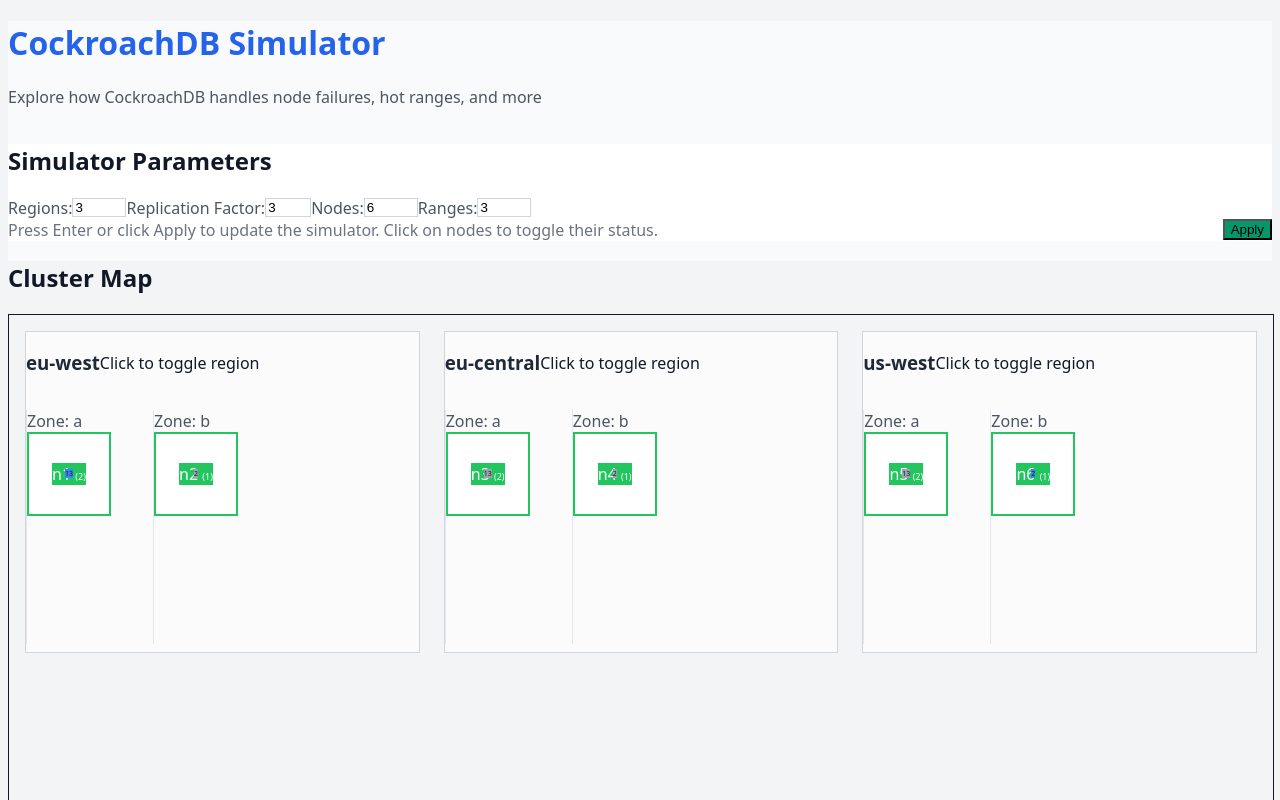
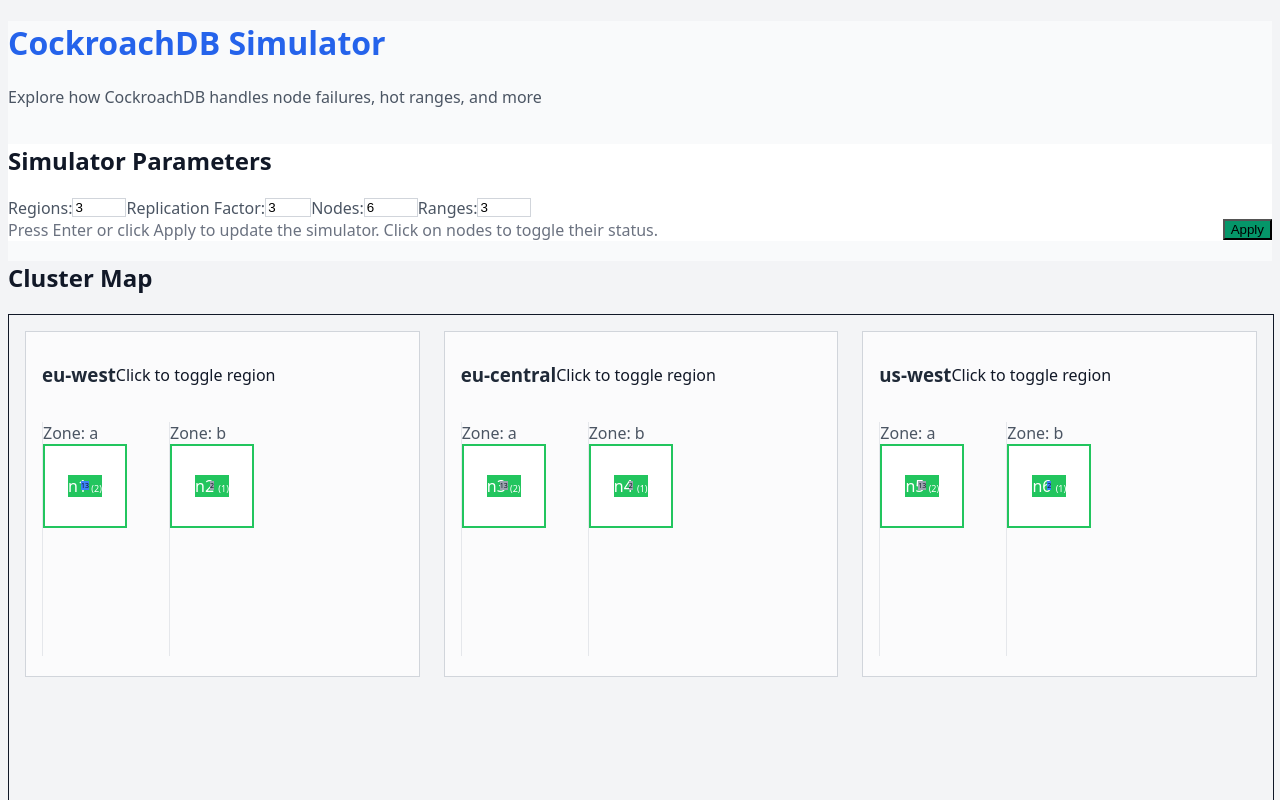
Before and after one commit to jordanlewis/sim-roach, a React (Vite) app: page / in a window 1280 px wide. Both pictures are taken after a click on the button "Start Exploring". Shown: the top 800 px of the page. Built offline with nearby package versions, Linux system fonts and the light colour scheme.

Commit message:
Add padding to region boxes and zones for better spacing

```diff
--- a/src/components/ClusterMap.tsx
+++ b/src/components/ClusterMap.tsx
@@ -248,14 +248,15 @@
             return (
               <div
                 key={region}
-                className="border rounded-lg p-3"
+                className="border rounded-lg"
                 style={{
                   borderColor: allNodesOffline ? '#ef4444' : (hasOfflineNodes ? '#f97316' : '#d1d5db'),
                   backgroundColor: allNodesOffline ? 'rgba(254, 202, 202, 0.3)' : 'rgba(255, 255, 255, 0.7)',
                   minHeight: '320px',
                   display: 'flex',
                   flexDirection: 'column',
-                  overflow: 'hidden'
+                  overflow: 'hidden',
+                  padding: '0.75rem 1rem'
                 }}
               >
                 <motion.div className="flex items-center space-x-1 mb-3">
@@ -301,7 +302,7 @@
                     const zoneNodes = regionNodes.filter(node => node.zone === zone);
 
                     return (
-                      <div key={zone} className="border-l pl-2" style={{ borderColor: '#e5e7eb', flex: '0 0 auto', minWidth: '110px', maxWidth: '200px' }}>
+                      <div key={zone} className="border-l pl-3" style={{ borderColor: '#e5e7eb', flex: '0 0 auto', minWidth: '110px', maxWidth: '200px' }}>
                         <div className="text-sm font-medium mb-2" style={{ color: '#4b5563' }}>
                           Zone: {zone}
                         </div>
```
